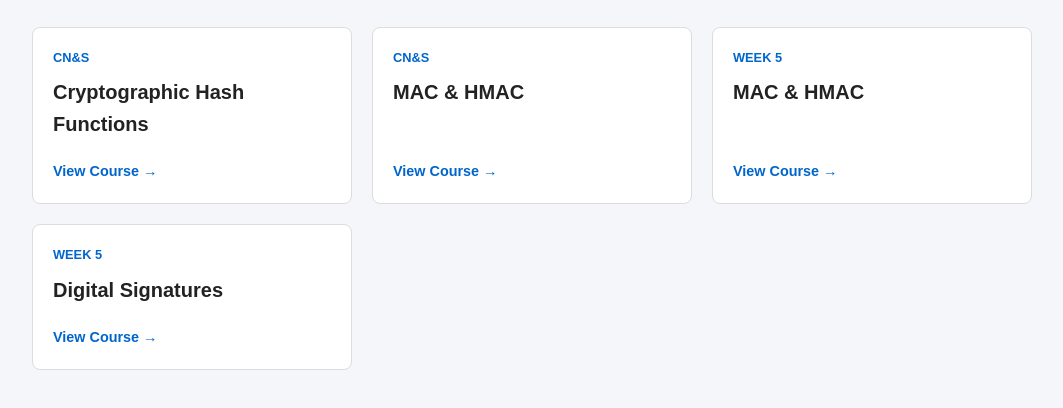
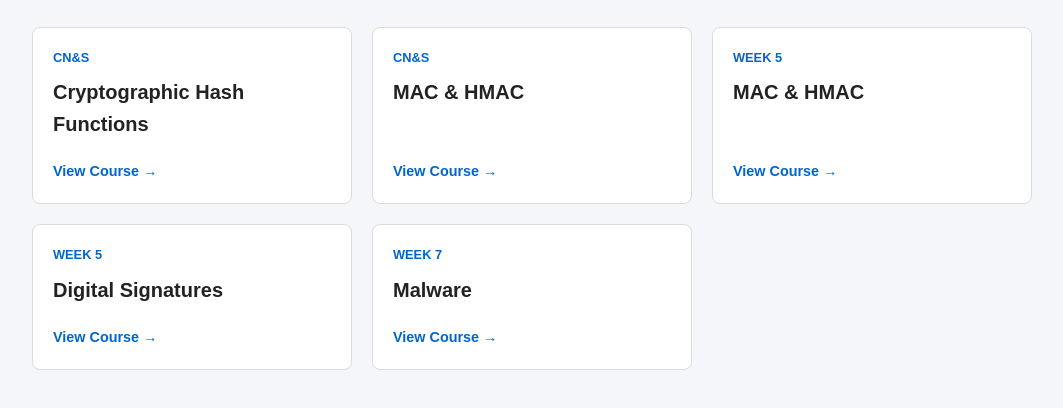
Before and after one commit to kocatekin/kocatekin.github.io, a plain HTML site: page courses/security/index.html in a window 1280 px wide. Shown: the part 152-560 px from the top of the page, without its empty margins (108-1171 px from the left). Drawn offline with Linux system fonts and the light colour scheme.

Commit message:
Update index.html

```diff
--- a/courses/security/index.html
+++ b/courses/security/index.html
@@ -140,6 +140,12 @@
                 description: "",
                 url:"https://kocatekin.github.io/courses/security/the_secret_handshake.html"
 
+            },
+            {
+                tag: "Week 7",
+                title: "Malware",
+                description: "",
+                url:"https://kocatekin.github.io/courses/security/malware.html"
             }
             ];
 
```
